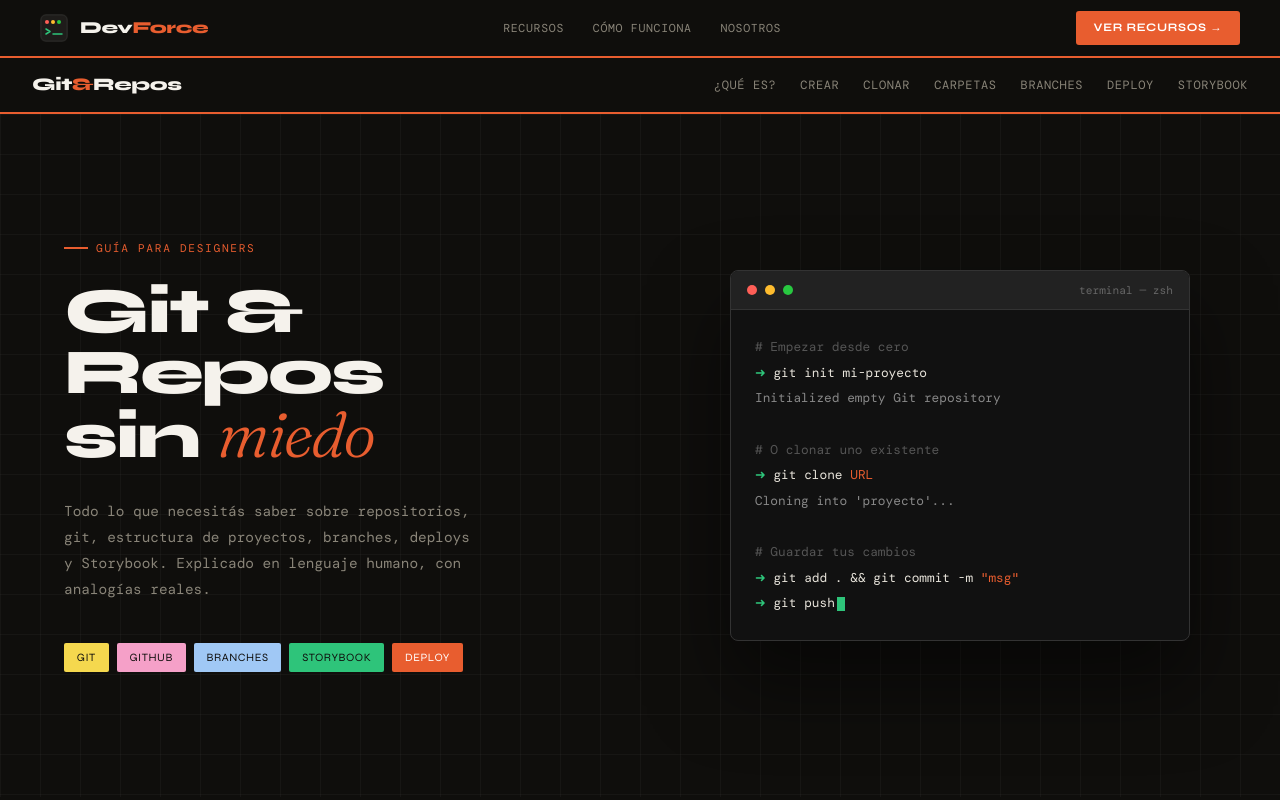
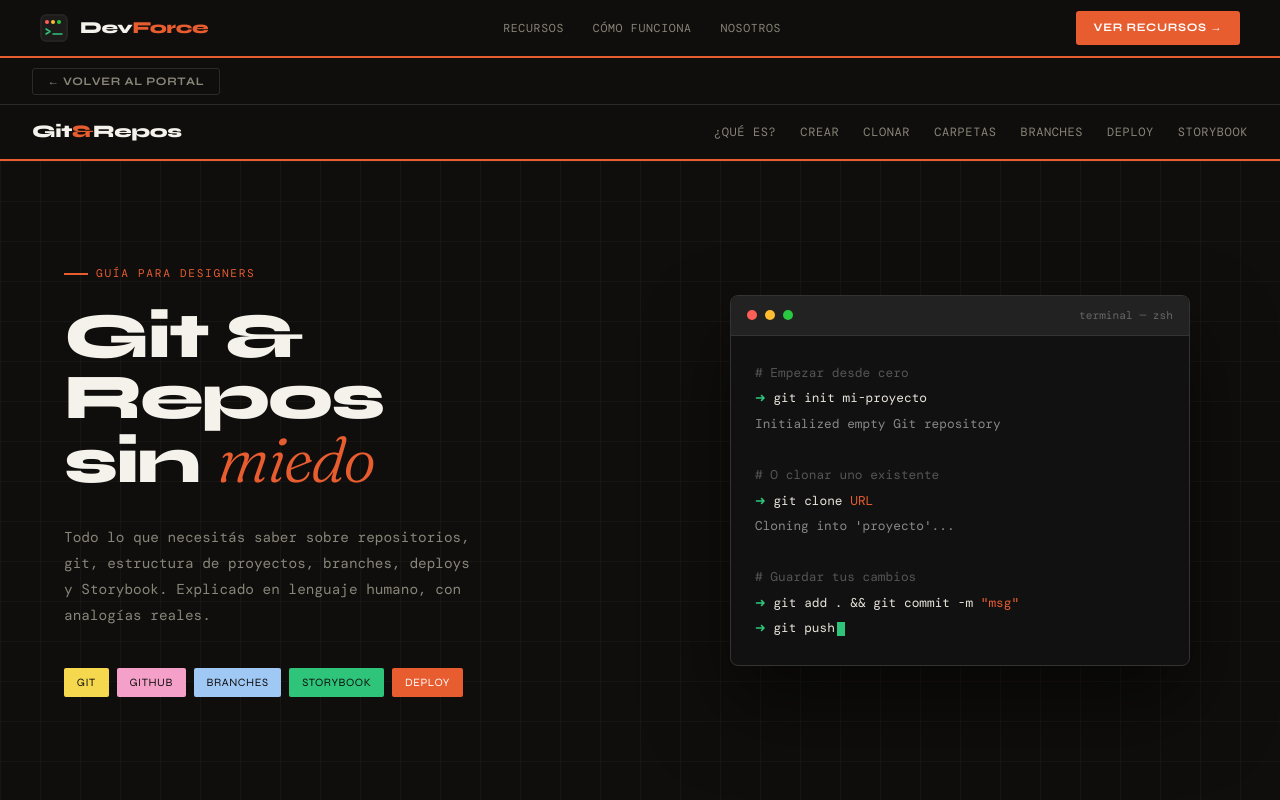
Before and after one commit to pamelabal-19/devforce-portal, a React (Vite) app: page /git-para-designers in a window 1280 px wide. Shown: the top 800 px of the page. Built offline with nearby package versions, Linux system fonts and the light colour scheme; a web font is replaced by a local one.

Commit message:
feat: agrego boton volver al portal en GitGuide

```diff
--- a/src/pages/GitGuide.jsx
+++ b/src/pages/GitGuide.jsx
@@ -1,8 +1,16 @@
 import styles from './GitGuide.module.css'
+import { useNavigate } from 'react-router-dom'
 
 const GitGuide = () => {
+  const navigate = useNavigate()
+
   return (
     <div className={styles.wrapper}>
+      <div className={styles.backBar}>
+        <button onClick={() => navigate('/')} className={styles.backBtn}>
+          ← Volver al portal
+        </button>
+      </div>
       <iframe
         src="/git-guide.html"
         className={styles.frame}
--- a/src/pages/GitGuide.module.css
+++ b/src/pages/GitGuide.module.css
@@ -2,10 +2,35 @@
   margin-top: 58px;
   height: calc(100vh - 58px);
   width: 100%;
+  display: flex;
+  flex-direction: column;
 }
-
+.backBar {
+  background: var(--ink);
+  padding: .6rem 2rem;
+  border-bottom: 1px solid var(--line-dark);
+  flex-shrink: 0;
+}
+.backBtn {
+  background: transparent;
+  border: 1px solid var(--line-dark);
+  color: var(--muted);
+  font-family: var(--font-display);
+  font-size: .72rem;
+  font-weight: 700;
+  letter-spacing: .06em;
+  text-transform: uppercase;
+  padding: .35rem .9rem;
+  border-radius: 3px;
+  cursor: pointer;
+  transition: all .15s;
+}
+.backBtn:hover {
+  border-color: var(--accent);
+  color: var(--accent);
+}
 .frame {
   width: 100%;
-  height: 100%;
+  flex: 1;
   border: none;
 }
```
